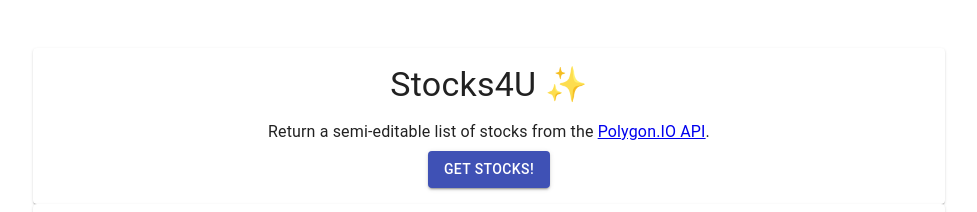
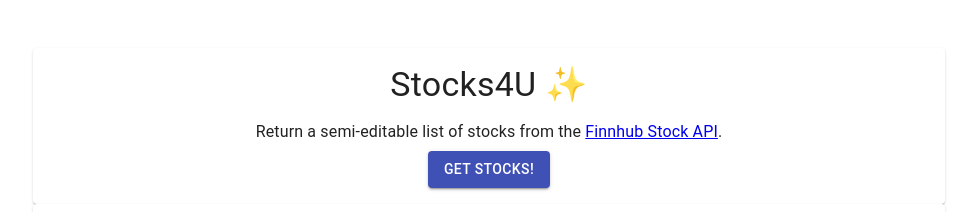
Before and after one commit to bterbs/Stock-Quote-App, a React (Create React App) app: page / in a window 1280 px wide. Shown: the top 212 px of the page, without its empty margins (151-1128 px from the left). Built offline with nearby package versions, Linux system fonts and the light colour scheme; no server answers.

Commit message:
Linting.

```diff
--- a/src/Components/App/App.js
+++ b/src/Components/App/App.js
@@ -75,10 +75,7 @@
                     </Typography>
                     <Typography variant="subtitle1" gutterBottom>
                         Return a semi-editable list of stocks from the{" "}
-                        <a href="https://polygon.io/docs/getting-started">
-                            Polygon.IO API
-                        </a>
-                        .
+                        <a href="https://finnhub.io/">Finnhub Stock API</a>.
                     </Typography>
                     <Button
                         variant="contained"
```
